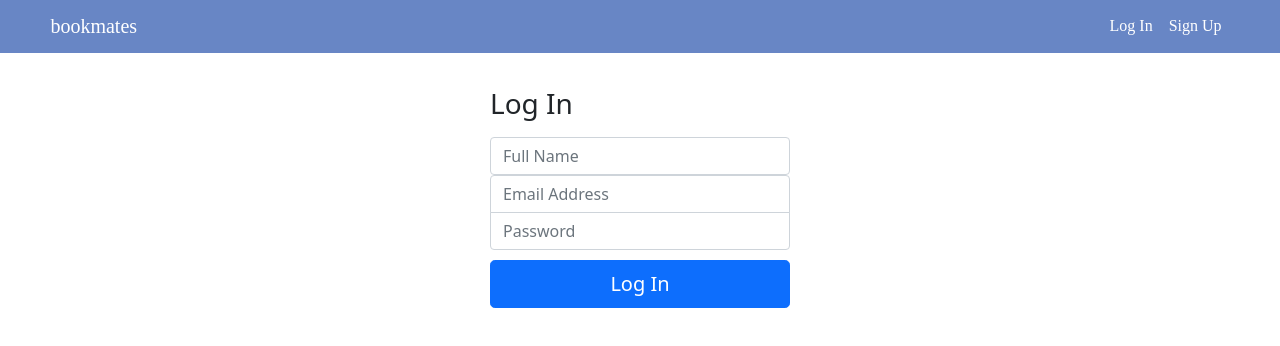
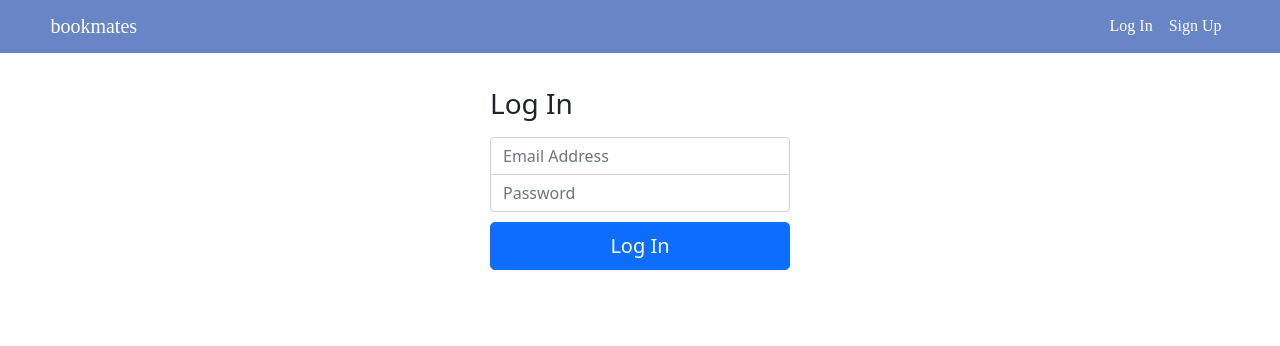
Before and after one commit to laurena-fayad/Login-Signup-using-React-Laravel, a React (Create React App) app in the folder react-part/: page /login in a window 1280 px wide. Shown: the top 346 px of the page. Built offline with nearby package versions, Linux system fonts and the light colour scheme; a web font is replaced by a local one.

Commit message:
Login api connected to login page + Navigate to dashboard after login is successful

```diff
--- a/react-part/src/App.js
+++ b/react-part/src/App.js
@@ -4,6 +4,7 @@ import Nav from './components/Nav'
 import Login from './pages/Login'
 import Landing from './pages/Landing'
 import Register from './pages/Register'
+import Dashboard from './pages/Dashboard'
 
 function App() {
   return (
@@ -15,6 +16,7 @@ function App() {
             <Route exact path='/' element={<Landing/>}/>
             <Route path='/login' element={<Login/>}/>
             <Route path='/register' element={<Register/>}/>
+            <Route path='/dashboard' element={<Dashboard/>}/>
           </Routes>
       </Router>
     </div>
--- /dev/null
+++ b/react-part/src/pages/Dashboard.js
@@ -0,0 +1,11 @@
+import React from 'react';
+
+const Dashboard = () => {
+    return (
+        <div>
+            Dashboard
+        </div>
+    );
+};
+
+export default Dashboard;
--- a/react-part/src/pages/Login.js
+++ b/react-part/src/pages/Login.js
@@ -1,13 +1,39 @@
-import React from 'react';
+import React, { useState }  from 'react';
+import axios from 'axios';
+import {useNavigate} from 'react-router-dom';
 
 const Login = () => {
+  let navigate = useNavigate();
+  const [email, setEmail] = useState('');
+  const [password, setPassword] = useState('');
+
+
+  const submit = async (e) =>{
+    e.preventDefault();
+
+    const user = {
+        email: email,
+        password: password,
+    };
+
+    axios.post('http://127.0.0.1:8000/api/auth/login', { ...user })
+    .then(res => {
+      if(res.data.user.email == email){
+        navigate("/dashboard");
+      }
+    }).catch(function (error) {
+        console.log(error);
+    });
+};
+
   return (
     <main className="form-signin">
-      <form>
+      <form onSubmit={submit}>
           <h1 className="h3 mb-3 fw-normal">Log In</h1>
-          <input type="name" class="form-control" placeholder="Full Name" required/>
-          <input type="email" class="form-control" placeholder="Email Address" required/>
-          <input type="password" class="form-control" placeholder="Password" required/>
+          <input type="email" class="form-control" placeholder="Email Address" required
+          onChange={e => setEmail(e.target.value)}/>
+          <input type="password" class="form-control" placeholder="Password" required
+          onChange={e => setPassword(e.target.value)}/>
           <button className="w-100 btn btn-lg btn-primary" type="submit">Log In</button>
       </form>
     </main>
--- a/react-part/src/pages/Register.js
+++ b/react-part/src/pages/Register.js
@@ -21,7 +21,7 @@ const Register = () => {
 
         axios.post('http://127.0.0.1:8000/api/auth/register', { ...user })
         .then(res => {
-            if(res.data.message = "User successfully registered"){
+            if(res.data.message =="User successfully registered"){
                 navigate("/login");
             }
         }).catch(function (error) {
```
